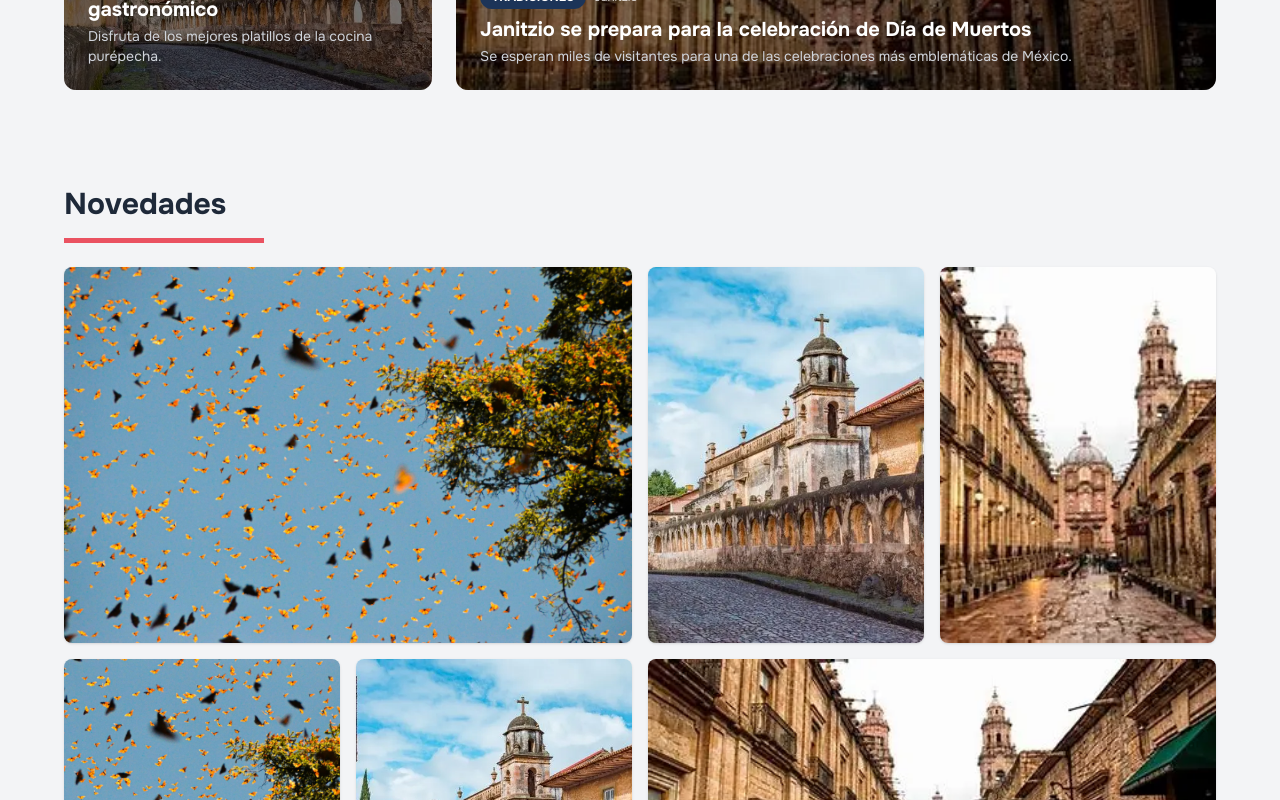
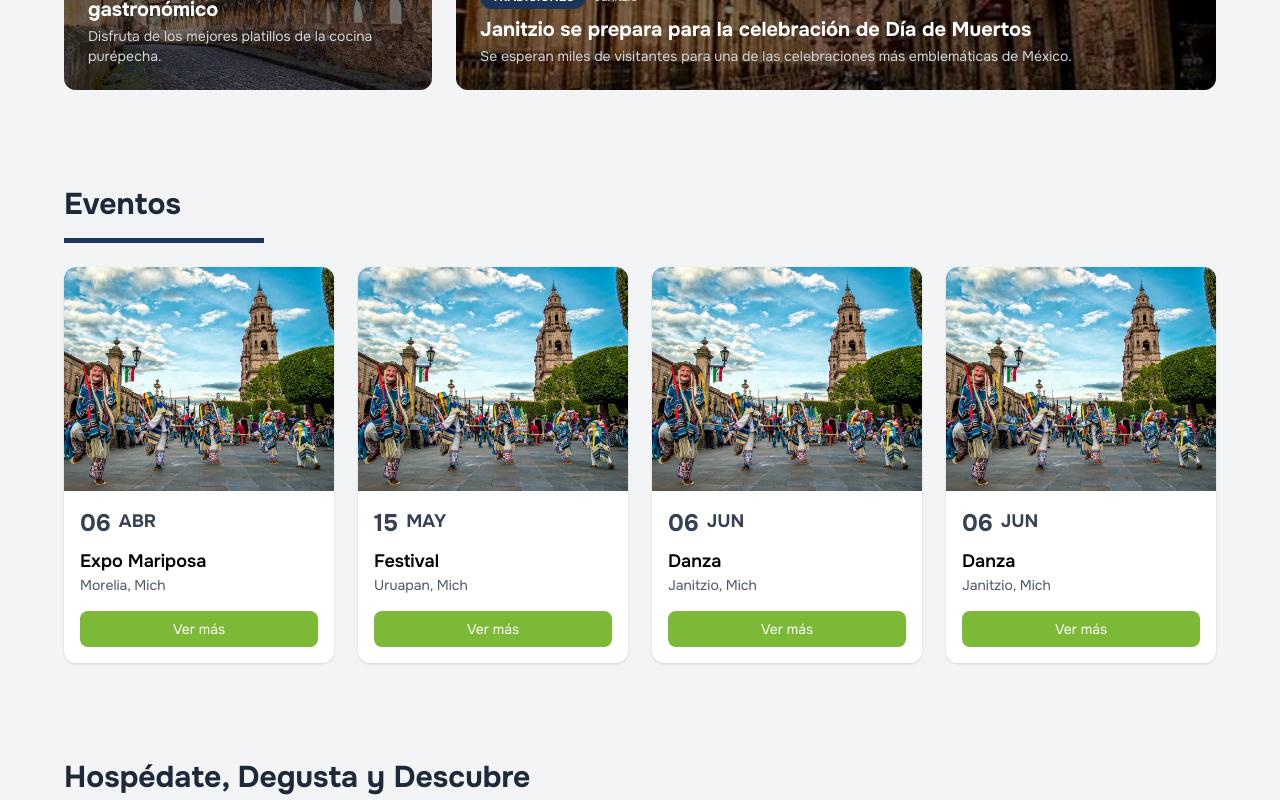
Before and after one commit to AlejandroTilin999/Ej_01, a Next.js app: page / in a window 1280 px wide. Shown: the part 1660-2460 px from the top of the page. Built offline with nearby package versions, Linux system fonts and the light colour scheme.

Commit message:
Change Novedades to Hospedate, Degusta y Descubre JSR03

```diff
--- a/src/app/page.js
+++ b/src/app/page.js
@@ -13,9 +13,9 @@ export default function Home() {
       <HeroSection />
       <PueblosMagicos />
       <NoticiasRecientes />
+      <Eventos />
       <Novedades />
       <TopDestinos />
-      <Eventos />
       <Galeria />
       <SesionPreFooter />
     </>
--- a/src/components/ui/Novedades.js
+++ b/src/components/ui/Novedades.js
@@ -13,7 +13,7 @@ const Novedades = () => {
   return (
     <section className="py-12 bg-gray-100">
       <div className="max-w-[1200px] mx-auto px-6">
-        <h2 className="text-3xl font-bold text-gray-800 mb-2 md:mb-4">Novedades</h2>
+        <h2 className="text-3xl font-bold text-gray-800 mb-2 md:mb-4">Hospédate, Degusta y Descubre</h2>
         <div className="w-50 h-[5px] bg-secondary mb-6"></div>
 
         <div className="grid grid-cols-1 sm:grid-cols-2 md:grid-cols-4 gap-4 ">
```
